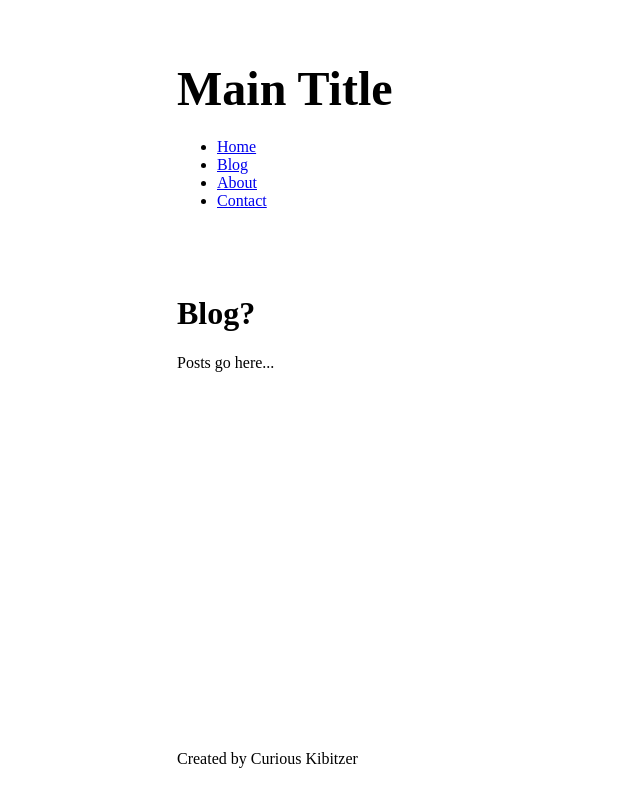
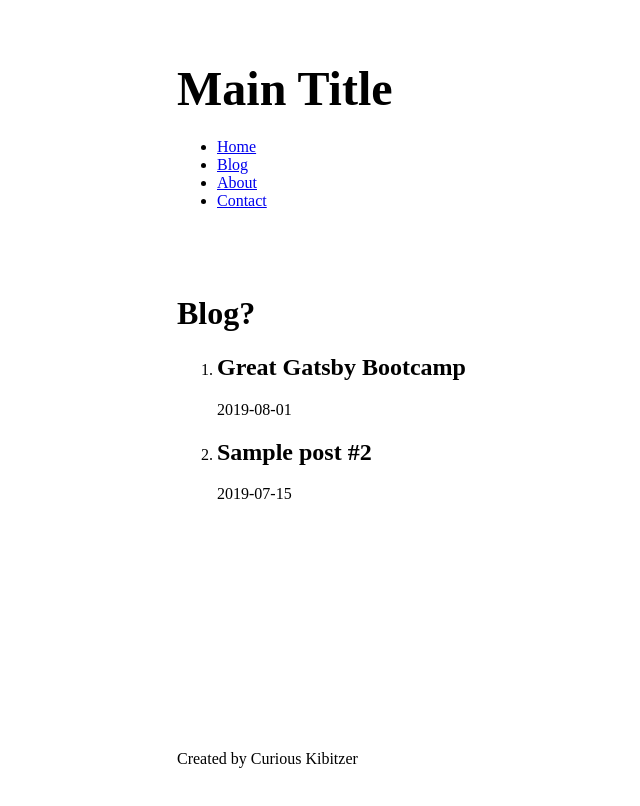
Before and after one commit to GaryThomas/GatsbyDemo, a Gatsby site: page /blog in a window 1280 px wide. Shown: the whole page, without its empty margins (88-728 px from the left). Built offline with nearby package versions, Linux system fonts and the light colour scheme; Gatsby itself is replaced by a stand-in of ours.

Commit message:
Use plugin(s) to fetch markdown pages and render title/date to the blog page

```diff
--- a/gatsby-config.js
+++ b/gatsby-config.js
@@ -10,6 +10,14 @@ module.exports = {
     author: 'Curious Kibitzer'
   },
   plugins: [
-    'gatsby-plugin-sass'
+    'gatsby-plugin-sass',
+    {
+      resolve: 'gatsby-source-filesystem',
+      options: {
+        name: 'src',
+        path: `${__dirname}/src/`
+      }
+    },
+    'gatsby-transformer-remark'
   ]
 }
--- a/package.json
+++ b/package.json
@@ -15,6 +15,8 @@
   "dependencies": {
     "gatsby": "^2.13.42",
     "gatsby-plugin-sass": "^2.1.3",
+    "gatsby-source-filesystem": "^2.1.8",
+    "gatsby-transformer-remark": "^2.6.10",
     "node-sass": "^4.12.0",
     "react": "^16.8.6",
     "react-dom": "^16.8.6"
--- a/src/pages/blog.js
+++ b/src/pages/blog.js
@@ -1,12 +1,36 @@
 import React from "react"
 import Layout from "../components/layout"
-
+import { graphql, useStaticQuery } from "gatsby"
 
 const BlogPage = () => {
+    const data = useStaticQuery(graphql`
+    query {
+        allMarkdownRemark {
+          edges {
+            node {
+              frontmatter {
+                title
+                date
+              }
+            }
+          }
+        }
+      }
+    `)
+    // console.log(data)
     return (
         <Layout>
             <h1>Blog?</h1>
-            <p>Posts go here...</p>
+            <ol>
+                {data.allMarkdownRemark.edges.map((edge) => {
+                    return (
+                        <li>
+                            <h2>{edge.node.frontmatter.title}</h2>
+                            <p>{edge.node.frontmatter.date}</p>
+                        </li>
+                    )
+                })}
+            </ol>
         </Layout>
     )
 }
--- /dev/null
+++ b/src/posts/gatsby.md
@@ -0,0 +1,12 @@
+---
+title: "Great Gatsby Bootcamp"
+date: "2019-08-01"
+---
+
+Information about the Great Gatsby Bootcamp
+
+## Topics
+
+1. Gatsby
+2. GraphQL
+3. React
--- /dev/null
+++ b/src/posts/post2.md
@@ -0,0 +1,6 @@
+---
+title: "Sample post #2"
+date: "2019-07-15"
+---
+
+Just something else to view.
```
